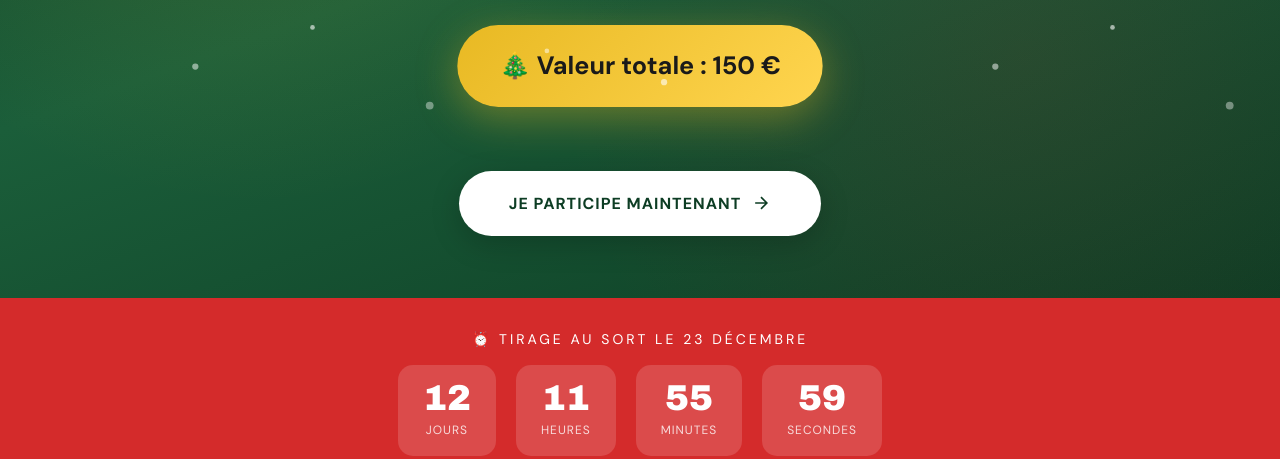
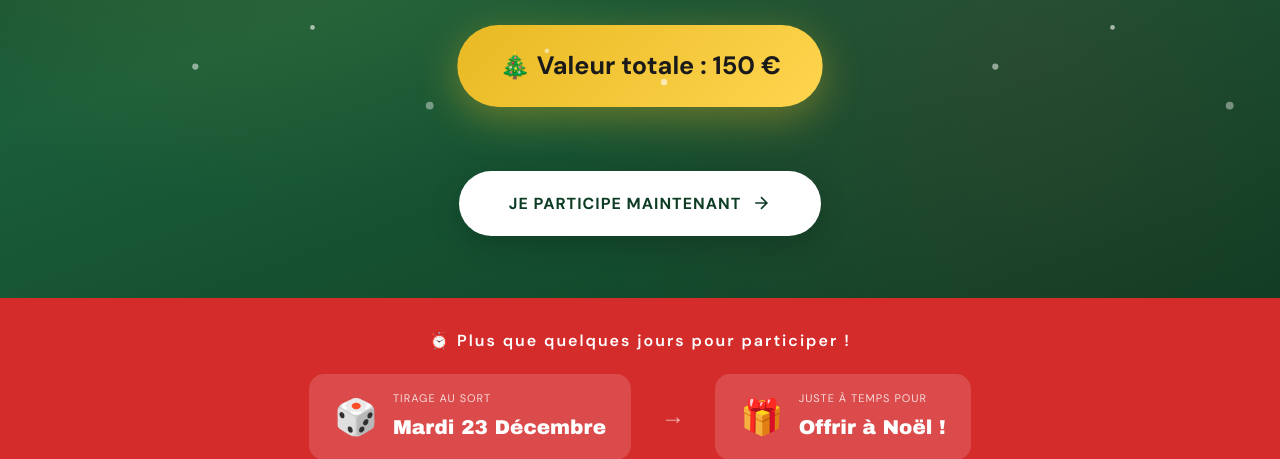
Before and after one commit to caminale/hotel-marketing, a plain HTML site: page pages/jeu-concours-noel-2025.html in a window 1280 px wide. Shown: the part 502-961 px from the top of the page. Drawn offline with Linux system fonts and the light colour scheme.

Commit message:
changement de logiciel pour le tirage au sort

```diff
--- a/pages/jeu-concours-noel-2025.html
+++ b/pages/jeu-concours-noel-2025.html
@@ -215,7 +215,7 @@
             fill: var(--or);
         }
 
-        /* COUNTDOWN */
+        /* COUNTDOWN STATIQUE */
         .countdown-section {
             background: var(--rouge-festif);
             padding: 30px 20px;
@@ -224,39 +224,56 @@
 
         .countdown-title {
             color: white;
-            font-size: 14px;
-            letter-spacing: 3px;
-            text-transform: uppercase;
-            margin-bottom: 15px;
+            font-size: 16px;
+            font-weight: 600;
+            letter-spacing: 2px;
+            margin-bottom: 20px;
         }
 
-        .countdown {
+        .countdown-static {
             display: flex;
             justify-content: center;
-            gap: 20px;
+            align-items: center;
+            gap: 30px;
             flex-wrap: wrap;
         }
 
-        .countdown-item {
+        .countdown-date {
+            display: flex;
+            align-items: center;
+            gap: 15px;
             background: rgba(255, 255, 255, 0.15);
             border-radius: 15px;
             padding: 15px 25px;
-            min-width: 90px;
         }
 
-        .countdown-number {
-            font-family: 'Archivo Black', sans-serif;
-            font-size: 36px;
-            color: white;
-            line-height: 1;
+        .countdown-icon {
+            font-size: 35px;
         }
 
-        .countdown-label {
-            font-size: 12px;
+        .countdown-info {
+            text-align: left;
+        }
+
+        .countdown-label-static {
+            display: block;
+            font-size: 11px;
             color: rgba(255, 255, 255, 0.8);
             text-transform: uppercase;
             letter-spacing: 1px;
-            margin-top: 5px;
+        }
+
+        .countdown-value {
+            display: block;
+            font-family: 'Archivo Black', sans-serif;
+            font-size: 20px;
+            color: white;
+            margin-top: 3px;
+        }
+
+        .countdown-separator {
+            font-size: 24px;
+            color: rgba(255, 255, 255, 0.6);
         }
 
         /* LOTS */
@@ -896,25 +913,24 @@
     </div>
 </section>
 
-<!-- COUNTDOWN -->
+<!-- COUNTDOWN STATIQUE -->
 <section class="countdown-section">
-    <p class="countdown-title">⏰ Tirage au sort le 23 décembre</p>
-    <div class="countdown" id="countdown">
-        <div class="countdown-item">
-            <div class="countdown-number" id="days">--</div>
-            <div class="countdown-label">Jours</div>
+    <p class="countdown-title">⏰ Plus que quelques jours pour participer !</p>
+    <div class="countdown-static">
+        <div class="countdown-date">
+            <span class="countdown-icon">🎲</span>
+            <div class="countdown-info">
+                <span class="countdown-label-static">Tirage au sort</span>
+                <span class="countdown-value">Mardi 23 Décembre</span>
+            </div>
         </div>
-        <div class="countdown-item">
-            <div class="countdown-number" id="hours">--</div>
-            <div class="countdown-label">Heures</div>
-        </div>
-        <div class="countdown-item">
-            <div class="countdown-number" id="minutes">--</div>
-            <div class="countdown-label">Minutes</div>
-        </div>
-        <div class="countdown-item">
-            <div class="countdown-number" id="seconds">--</div>
-            <div class="countdown-label">Secondes</div>
+        <div class="countdown-separator">→</div>
+        <div class="countdown-date">
+            <span class="countdown-icon">🎁</span>
+            <div class="countdown-info">
+                <span class="countdown-label-static">Juste à temps pour</span>
+                <span class="countdown-value">Offrir à Noël !</span>
+            </div>
         </div>
     </div>
 </section>
@@ -1156,7 +1172,7 @@
         <ul class="rules-list">
             <li>Jeu ouvert à toute personne physique majeure résidant en France.</li>
             <li>Participation possible sur Facebook ou Instagram (un seul tirage multi-réseaux).</li>
-            <li>Tirage au sort réalisé via Comment Picker le <strong>mardi 23 décembre 2025 au soir</strong>.</li>
+            <li>Tirage au sort réalisé via AppSorteos le <strong>mardi 23 décembre 2025 au soir</strong>.</li>
             <li>Le gagnant sera vérifié : il doit suivre les 3 comptes partenaires pour valider sa participation.</li>
             <li>En cas de non-respect des conditions, le participant sera disqualifié et un nouveau tirage sera effectué.</li>
             <li>Le gagnant sera contacté par message privé et annoncé en story.</li>
@@ -1194,34 +1210,6 @@
     <div class="footer-decoration">🎄 ❄️ 🎁 ❄️ 🎄</div>
 </footer>
 
-<!-- COUNTDOWN SCRIPT -->
-<script>
-    function updateCountdown() {
-        const endDate = new Date('2025-12-23T21:00:00').getTime();
-        const now = new Date().getTime();
-        const distance = endDate - now;
-
-        if (distance > 0) {
-            const days = Math.floor(distance / (1000 * 60 * 60 * 24));
-            const hours = Math.floor((distance % (1000 * 60 * 60 * 24)) / (1000 * 60 * 60));
-            const minutes = Math.floor((distance % (1000 * 60 * 60)) / (1000 * 60));
-            const seconds = Math.floor((distance % (1000 * 60)) / 1000);
-
-            document.getElementById('days').textContent = days.toString().padStart(2, '0');
-            document.getElementById('hours').textContent = hours.toString().padStart(2, '0');
-            document.getElementById('minutes').textContent = minutes.toString().padStart(2, '0');
-            document.getElementById('seconds').textContent = seconds.toString().padStart(2, '0');
-        } else {
-            document.getElementById('days').textContent = '00';
-            document.getElementById('hours').textContent = '00';
-            document.getElementById('minutes').textContent = '00';
-            document.getElementById('seconds').textContent = '00';
-        }
-    }
-
-    updateCountdown();
-    setInterval(updateCountdown, 1000);
-</script>
 
 </body>
 </html>
```
